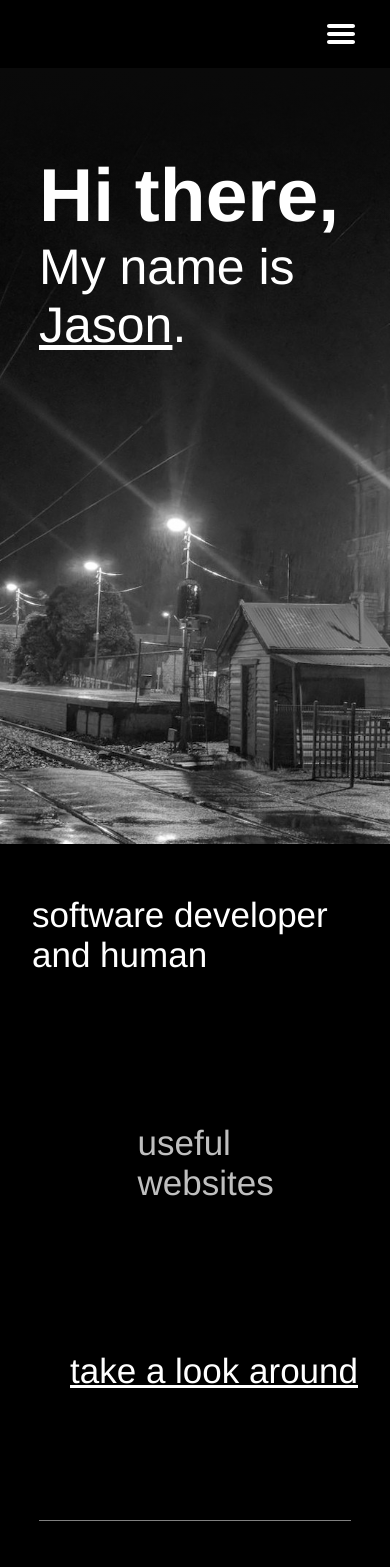
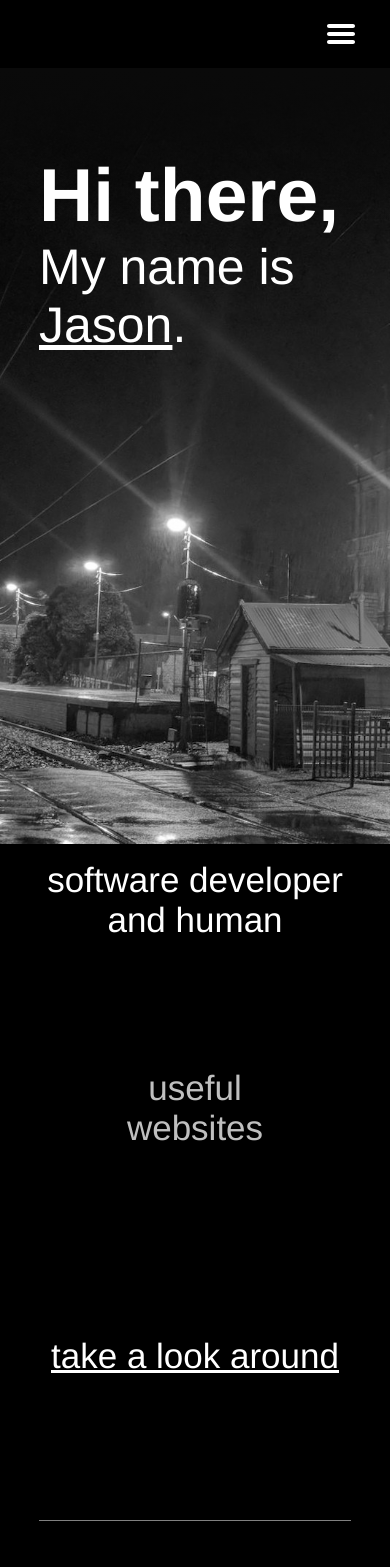
Before and after one commit to oswalde-p/personal-site, a Vue app: page / in a window 390 px wide. Shown: the top 1567 px of the page. Built offline with nearby package versions, Linux system fonts and the light colour scheme.

Commit message:
Center skills on mobile

```diff
--- a/src/components/home/index.vue
+++ b/src/components/home/index.vue
@@ -140,12 +140,6 @@ a {
   }
 }
 
-@keyframes fadein {
-  0% { opacity: 0%; }
-  80% { opacity: 0%; }
-  100% { opacity: 100%; }
-}
-
 @keyframes fadeinout {
   0% { opacity: 0%; }
   40% { opacity: 100%; }
@@ -174,6 +168,12 @@ a {
 
   #about p{
     font-size: 35px;
+    margin: 0 auto;
+    text-align: center;
+    &:nth-child(2) {
+      padding-left: 0 !important;
+      min-height: 4em;
+    }
   }
 }
 </style>
```
